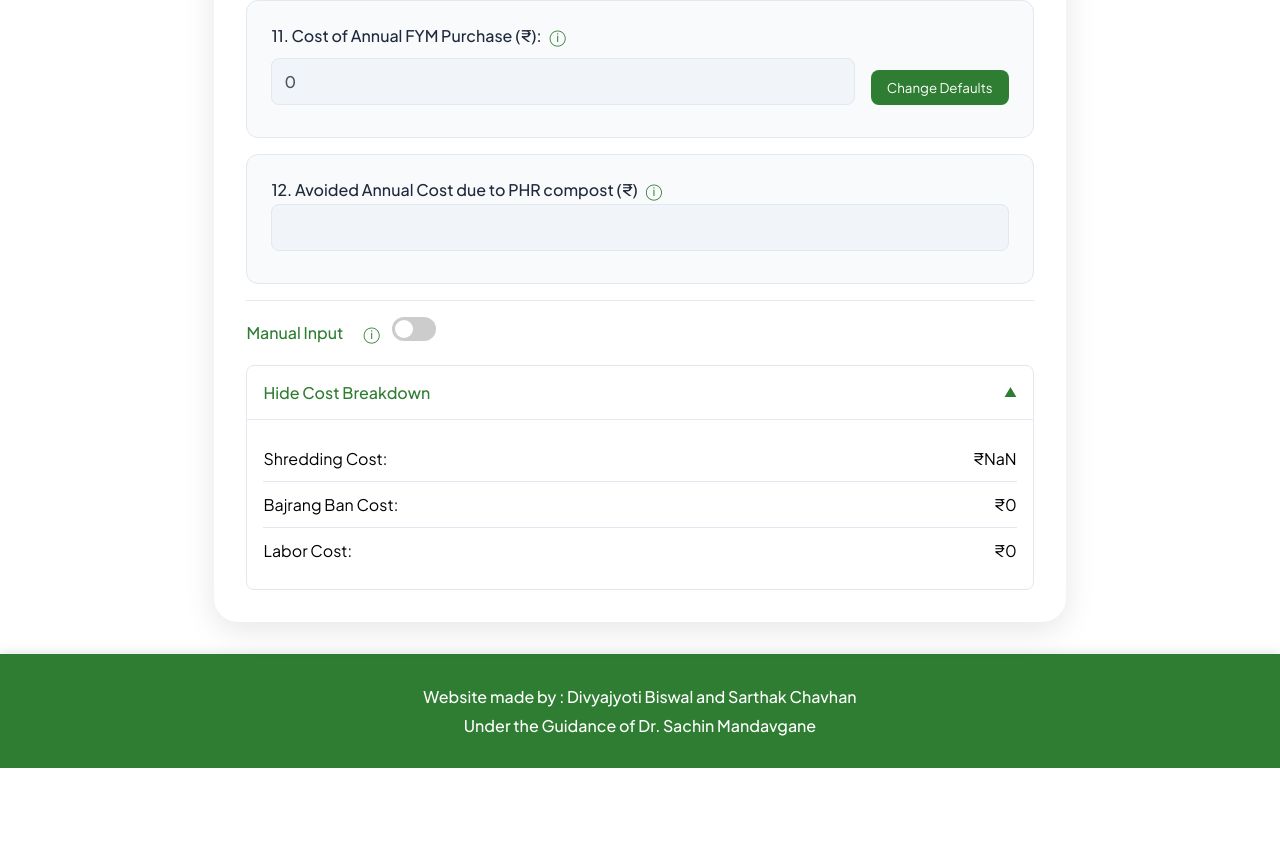
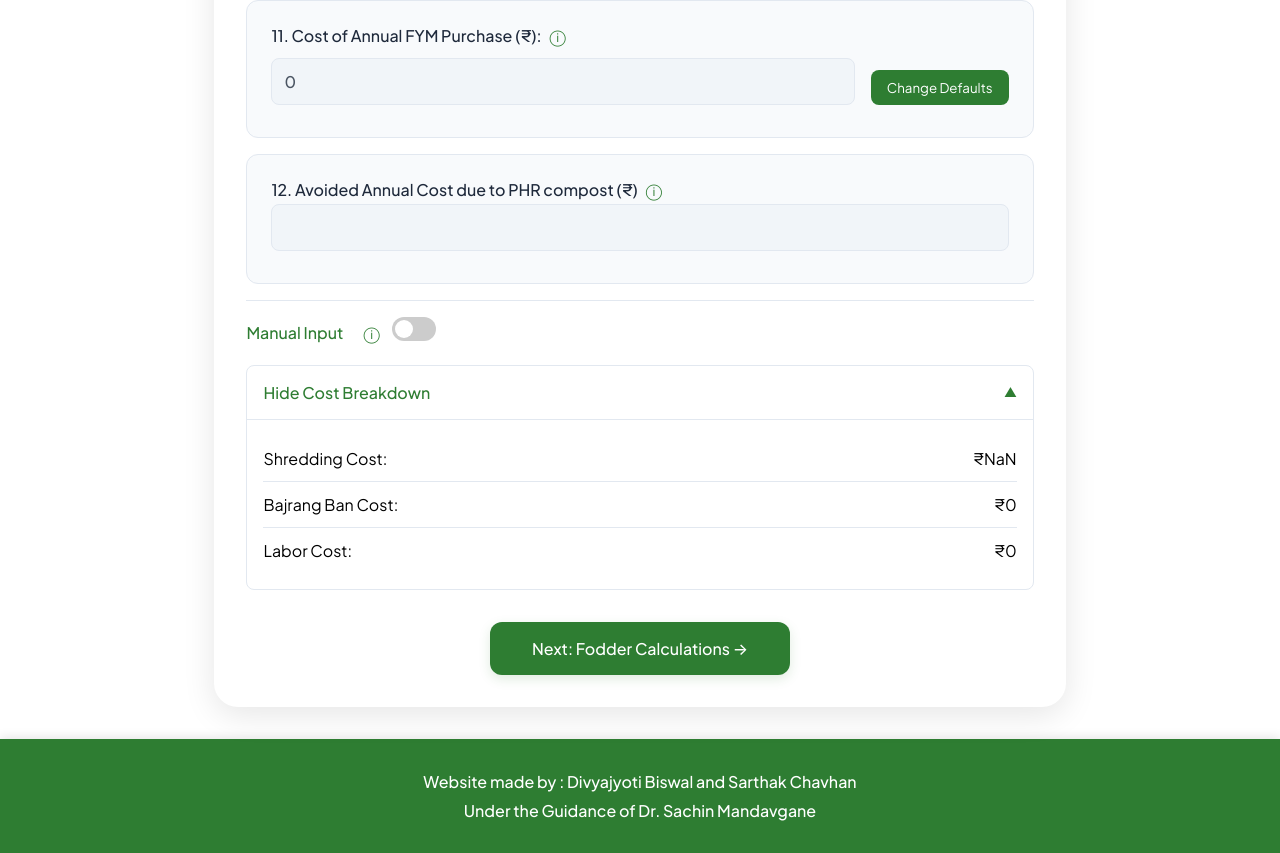
Before and after one commit to toms-wrld/agri2, a React (Vite) app: page / in a window 1280 px wide. Shown: the part 1820-2673 px from the top of the page. Before the commit the page ends 2588 px from the top, so only its background shows below. Built offline with nearby package versions, Linux system fonts and the light colour scheme.

Commit message:
added next section button

```diff
--- a/src/App.css
+++ b/src/App.css
@@ -762,3 +762,116 @@ input, select {
   border-color: var(--primary-light);
   box-shadow: 0 4px 12px rgba(46, 125, 50, 0.05);
 }
+
+/* Mobile-specific styles */
+@media (max-width: 480px) {
+  /* Adjust navbar for mobile */
+  .navbar-top {
+    padding: 0.5rem;
+  }
+
+  .logo-container {
+    gap: 1rem;
+  }
+
+  .vnit-logo {
+    height: 40px;
+  }
+
+  .dept-info h2 {
+    font-size: 1.5rem;
+  }
+
+  /* Make calculator take full width on mobile */
+  .calculator {
+    width: 100%;
+    padding: 1rem;
+  }
+
+  /* Adjust input groups for mobile */
+  .input-group {
+    padding: 1rem;
+  }
+
+  /* Stack input and button vertically on mobile */
+  .input-with-button {
+    flex-direction: column;
+    gap: 0.5rem;
+  }
+
+  .input-with-button input {
+    width: 100%;
+  }
+
+  .defaults-button {
+    width: 100%;
+    margin-top: 0.5rem;
+    padding: 0.5rem;
+    font-size: 0.9rem;
+  }
+
+  /* Adjust tooltip position for mobile */
+  .tooltip-content {
+    left: 50%;
+    top: 100%;
+    transform: translateX(-50%);
+    width: 90vw;
+    margin-left: 0;
+    margin-top: 0.5rem;
+  }
+
+  /* Adjust nav links for mobile */
+  .nav-links {
+    flex-direction: column;
+    padding: 0.5rem;
+    gap: 0.5rem;
+  }
+
+  .nav-link {
+    width: 100%;
+    text-align: center;
+  }
+}
+
+/* Next Section Button Styles */
+.next-section-button {
+  background: var(--primary);
+  color: white;
+  border: none;
+  padding: 1rem 2rem;
+  border-radius: 0.75rem;
+  cursor: pointer;
+  font-size: 1rem;
+  font-weight: 500;
+  margin-top: 2rem;
+  width: 100%;
+  max-width: 300px;
+  display: flex;
+  align-items: center;
+  justify-content: center;
+  gap: 0.5rem;
+  transition: all 0.3s ease;
+  box-shadow: 0 4px 12px rgba(46, 125, 50, 0.15);
+}
+
+.next-section-button:hover {
+  background: var(--primary-dark);
+  transform: translateY(-2px);
+  box-shadow: 0 6px 16px rgba(46, 125, 50, 0.2);
+}
+
+.next-section-container {
+  display: flex;
+  justify-content: center;
+  width: 100%;
+}
+
+/* Mobile adjustments for next section button */
+@media (max-width: 500px) {
+  .next-section-button {
+    max-width: none;
+    margin: 1.5rem 0;
+    padding: 0.875rem;
+    font-size: 0.8rem;
+  }
+}
--- a/src/App.jsx
+++ b/src/App.jsx
@@ -664,6 +664,20 @@ function App() {
                   </div>
                 )}
               </div>
+
+              <div className="next-section-container">
+                <button
+                  className="next-section-button"
+                  onClick={() => {
+                    setActiveSection('fodder')
+                    if (!isPreviousSectionComplete()) {
+                      setShowReminder(true)
+                    }
+                  }}
+                >
+                  Next: Fodder Calculations →
+                </button>
+              </div>
             </div>
           )}
 
@@ -925,6 +939,20 @@ function App() {
                     className="readonly"
                   />
                 </label>
+              </div>
+
+              <div className="next-section-container">
+                <button
+                  className="next-section-button"
+                  onClick={() => {
+                    setActiveSection('analytics')
+                    if (!isPreviousSectionComplete() || !isFodderSectionComplete()) {
+                      setShowReminder(true)
+                    }
+                  }}
+                >
+                  Next: Impact Analytics →
+                </button>
               </div>
             </div>
           )}
```
